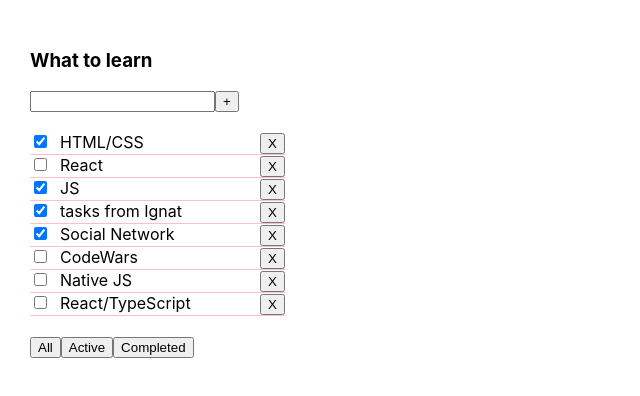
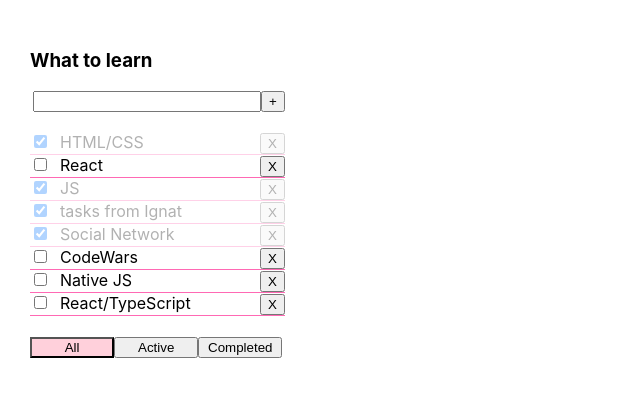
Before and after one commit to Margokomilfo-dev/todolist, a React (Create React App) app: page / in a window 1280 px wide. Shown: the top 396 px of the page, without its empty margins (0-640 px from the left). Built offline with nearby package versions, Linux system fonts and the light colour scheme.

Commit message:
3 - todolist (1 worked with 1 state) - delete, add, sorted, checked tasks in one todolist. With styles

```diff
--- a/src/App.tsx
+++ b/src/App.tsx
@@ -2,8 +2,6 @@
 import './App.css'
 import {Todolist} from './components/Todolist'
 import {v1} from "uuid"
-
-
 
 //----------types
 export type TasksType = {
@@ -27,11 +25,12 @@
 
 function App() {
 
-    //------------data----------
+//------------data----------
     let [tasks, setTasks] = useState<Array<TasksType>>(tasks1)
     let [filterValue, setFilterValue] = useState<FilterValuesType>('all')
+    console.log(filterValue)
 
-    //------------tasks------------
+//------------tasks------------
     const removeTask = (id: string) => {setTasks(tasks.filter(t => t.id !== id))}
 
     const addNewTask = (inputValue: string) => {
@@ -40,20 +39,29 @@
         setTasks(newTasksArr)
     }
 
-    //-----------checkBox------------
-    const onChecked = (id: string) => {
-         let newArr = tasks.map(t => {
-             if (t.id === id && t.isDone){
-                 return {...t, isDone: false}
-             } else if (t.id === id && !t.isDone){
-                 return {...t, isDone: true}
-             }
-             return {...t}
-         })
-        setTasks(newArr)
+//-----------checkBox------------
+    const onCheckedBox = (id: string, value: boolean) => {
+        let checkedTask = tasks.find(t => t.id === id)
+         if (checkedTask){
+             checkedTask.isDone = value
+         }
+        setTasks([...tasks])
+
+
     }
+//     const onChecked = (id: string) => {
+//          let newArr = tasks.map(t => {
+//              if (t.id === id && t.isDone){
+//                  return {...t, isDone: false}
+//              } else if (t.id === id && !t.isDone){
+//                  return {...t, isDone: true}
+//              }
+//              return {...t}
+//          })
+//         setTasks(newArr)
+//     }
 
-    //----------filterValue-------
+//----------filterValue-------
     let newArrTasks = tasks
     if (filterValue === 'active') { newArrTasks = tasks.filter(t => !t.isDone)}
     if (filterValue === 'completed') { newArrTasks = tasks.filter(t => t.isDone)}
@@ -66,7 +74,9 @@
                       removeTask={removeTask}
                       changeFilter={changeFilter}
                       addNewTask={addNewTask}
-                      onChecked={onChecked}
+                      //onChecked={onChecked}
+                      onCheckedBox={onCheckedBox}
+                      filterValue={filterValue}
             />
         </div>
     );
--- a/src/components/Todolist.module.css
+++ b/src/components/Todolist.module.css
@@ -3,13 +3,33 @@
 }
 .task {
     display: flex;
-    border-bottom: 1px solid pink;
+    border-bottom: 1px solid hotpink;
 
 }
+.taskInput input {
+    width: 220px;
+    margin-left: 3px;
+}
 .taskCheckbox {
-    width: 30px;
+    opacity: .3;
 }
 .taskTitle {
+    padding-left: 10px;
     width: 200px;
 
 }
+.error {
+    color: red;
+    font-size: 12px;
+    margin-left: 3px;
+}
+.arrayInputAddTasks {
+    border: 2px solid red;
+}
+.activeButton {
+    background-color: #ffd0db;
+}
+
+.filterButtons button {
+    width: 33%;
+}
--- a/src/components/Todolist.tsx
+++ b/src/components/Todolist.tsx
@@ -1,7 +1,6 @@
 import React, {ChangeEvent, useState, KeyboardEvent} from "react";
 import {TasksType, FilterValuesType} from "../App";
 import s from './Todolist.module.css'
-
 
 type TodolistPropsType = {
     title: string
@@ -9,61 +8,94 @@
     removeTask: (id: string) => void
     changeFilter: (value: FilterValuesType) => void
     addNewTask: (inputValue: string) => void
-    onChecked: (id: string) => void
+    //onChecked: (id: string) => void
+    onCheckedBox: (id: string, value: boolean) => void
+    filterValue: FilterValuesType
 }
 
 export function Todolist(props: TodolistPropsType) {
+
 //data
     let [inputValue, setInputValue] = useState<string>('')
+    let [error, setError] = useState<string | null>('')
 
 //-----------add task------------
     let addTask = (inputValue: string) => {
-        inputValue && props.addNewTask(inputValue)
+        if (inputValue.trim()) {
+            props.addNewTask(inputValue)
             setInputValue('')
+        } else {
+            setError('field is required')
         }
+    }
+    let addTasks = () => {
+        addTask(inputValue)
+    }
+
 //-------------input-------------
-    let onInputChange = (e: ChangeEvent<HTMLInputElement>)=> {
+    let onInputChange = (e: ChangeEvent<HTMLInputElement>) => {
+        inputValue.trim() && setError(null)
         setInputValue(e.currentTarget.value)
+
     }
     let addInputText = (e: KeyboardEvent<HTMLInputElement>) => {
-       if (inputValue && e.key === 'Enter') {
+
+        setError(null)
+        if (inputValue.trim() && e.key === 'Enter') {
             props.addNewTask(inputValue)
             setInputValue('')
         }
     }
 
 //-----------filter------------
-    let onFilterAll = () => {props.changeFilter('all')}
-    let onFilterActive = () => {props.changeFilter('active')}
-    let onFilterCompleted = () => {props.changeFilter('completed')}
+    let onFilterAll = () => {
+        props.changeFilter('all')
+    }
+    let onFilterActive = () => {
+        props.changeFilter('active')
+    }
+    let onFilterCompleted = () => {
+        props.changeFilter('completed')
+    }
+
 
     return (
         <div>
             <h3>{props.title}</h3>
-            <div>
-                <input value={inputValue} onChange={onInputChange} onKeyPress={addInputText}/>
-                <button onClick={() => {addTask(inputValue)}}>+</button>
+            <div className={s.taskInput}>
+                <input value={inputValue} onChange={onInputChange} onKeyPress={addInputText}
+                       className={error ? s.arrayInputAddTasks : ''}/>
+                <button onClick={addTasks}>+</button>
+                {error ? <div className={s.error}> {error} </div> : null}
+
+
             </div>
             <div className={s.tasks}>
-                {
-                    props.newArrTasks.map( t =>
-                        <div key={t.id} className={s.task}>
-                            <div className={s.taskCheckbox}><input type="checkbox" checked={t.isDone} onClick={() => {props.onChecked(t.id)}} /></div>
+                {props.newArrTasks.map(t =>
+                    <div key={t.id} className={`${s.task} + ${t.isDone ? s.taskCheckbox : ''}`}>
+                        <div>
+                            <input type="checkbox" checked={t.isDone} onClick={(e) => {
+                                //props.onChecked(t.id)
+                                props.onCheckedBox(t.id, e.currentTarget.checked)
+                            }}/>
+                        </div>
                         <div className={s.taskTitle}>{t.title}</div>
-                            <div className={s.taskBtn}> <button onClick={() => {props.removeTask(t.id)}}>X</button></div>
-                        </div>)
-                }
+                        <div className={s.taskBtn}>
+                            <button onClick={() => {
+                                props.removeTask(t.id)
+                            }}>X
+                            </button>
                         </div>
-            <div>
-                <button onClick={onFilterAll}>All</button>
-                <button onClick={onFilterActive}>Active</button>
-                <button onClick={onFilterCompleted}>Completed</button>
+                    </div>)}
+            </div>
+            <div className={s.filterButtons}>
+                <button onClick={onFilterAll} className={props.filterValue === 'all' ? s.activeButton : ''}> All</button>
+                <button onClick={onFilterActive} className={props.filterValue === 'active' ? s.activeButton : ''}>Active</button>
+                <button onClick={onFilterCompleted} className={props.filterValue === 'completed' ? s.activeButton : ''}>Completed</button>
             </div>
 
         </div>
     )
 }
 
-
-
 export default Todolist
--- a/src/index.tsx
+++ b/src/index.tsx
@@ -1,7 +1,7 @@
 import React from 'react'
 import ReactDOM from 'react-dom'
 import './index.css'
-import App from "./App";
+import App from './App'
 
 
 ReactDOM.render(<App />,  document.getElementById('root'));
```
Lines whose indentation alone changed are shown as unchanged.
